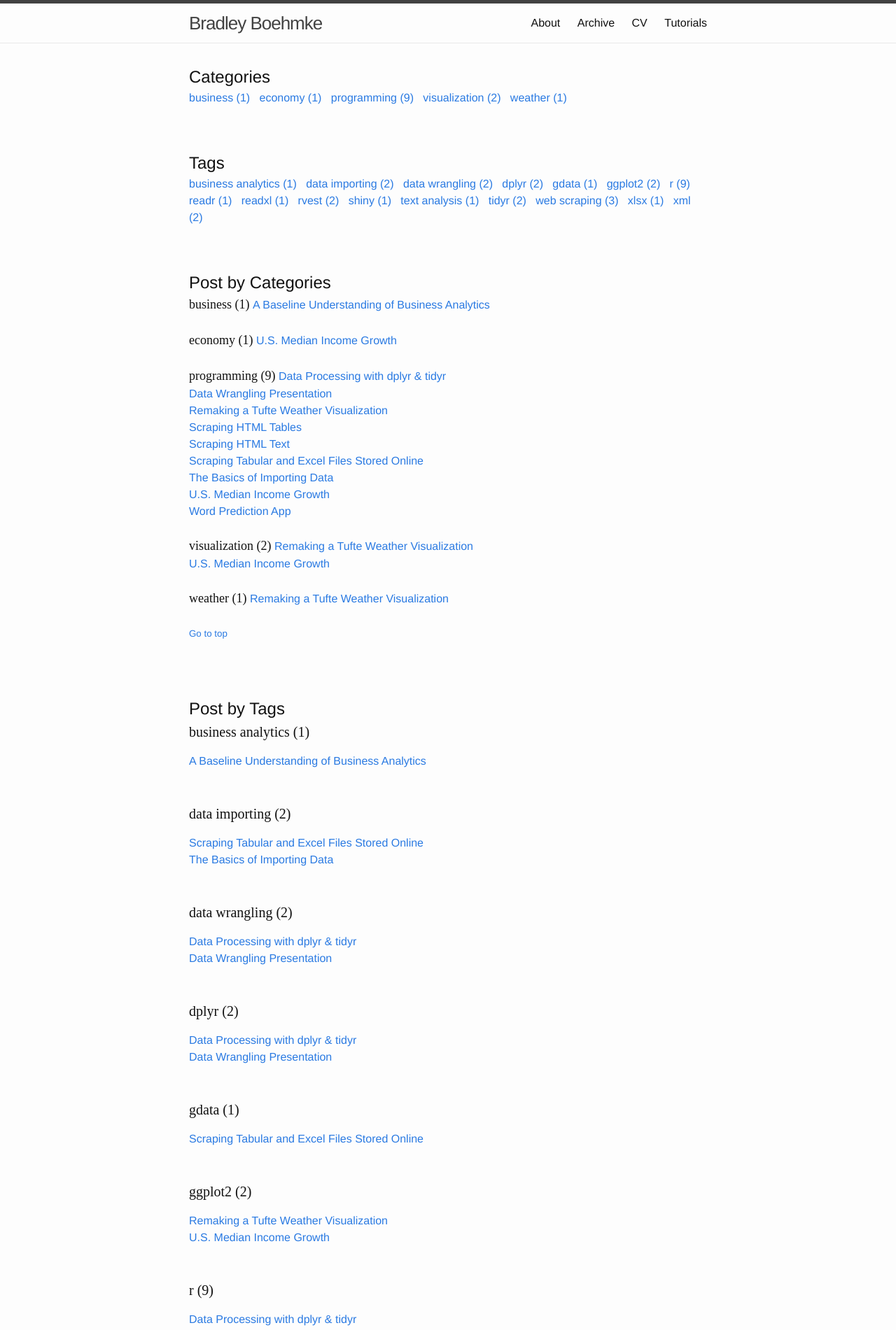
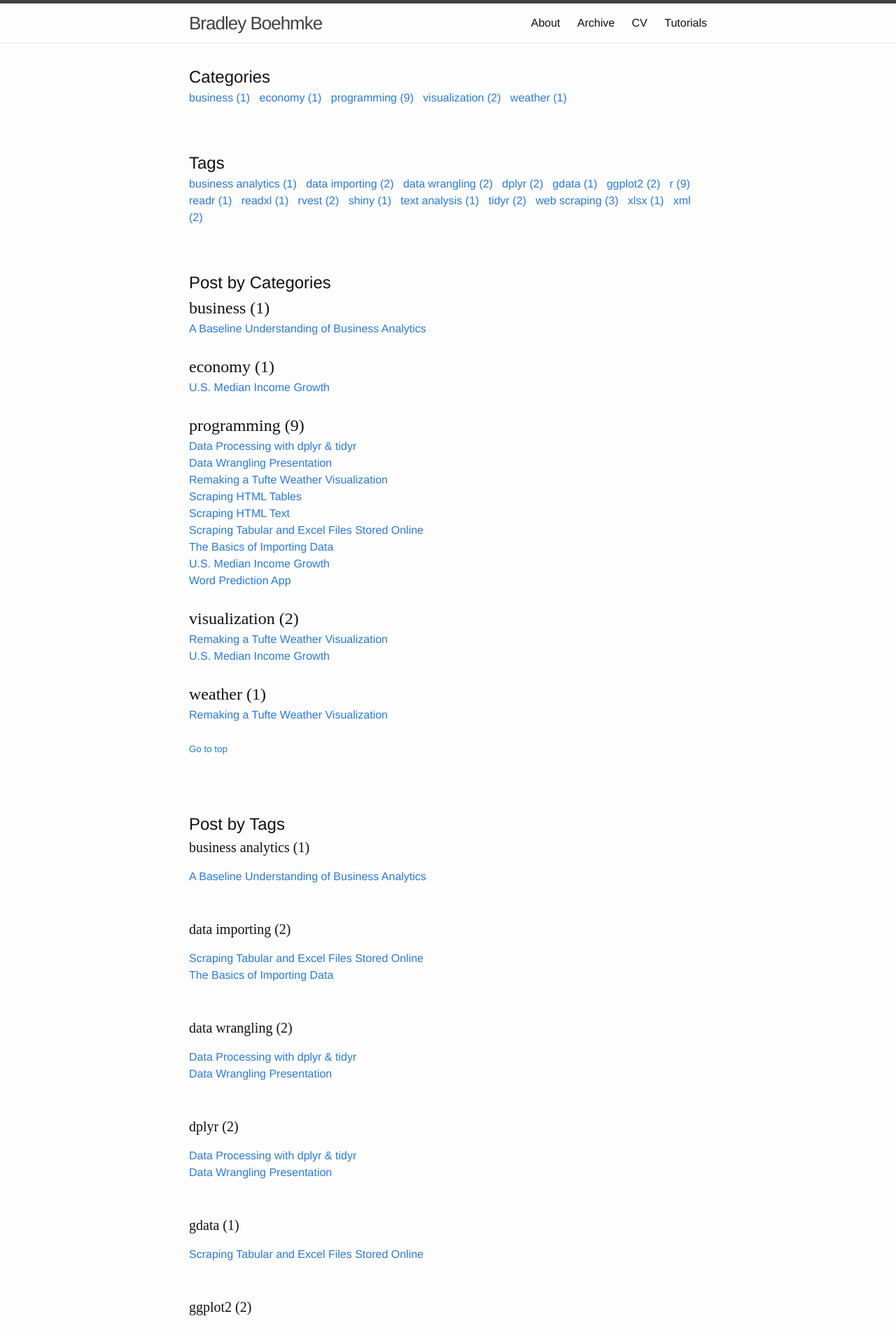
Before and after one commit to bradleyboehmke/bradleyboehmke, a Jekyll site: the page built from archivebycategory.md, in a window 1280 px wide. Shown: the top 1901 px of the page at 70% size. Built offline with Jekyll 4.4.1, drawn with Linux system fonts in a browser that asks for light colours.

Commit message:
Update archivebycategory.md

```diff
--- a/archivebycategory.md
+++ b/archivebycategory.md
@@ -41,7 +41,8 @@
 <font size="5">Post by Categories</font>
 <div id="category-index">
     {% for category in categories %}
-    <a name="{{ category[0] }}"></a><font size="4" style="font-family:Gentium Basic">{{ category[0] | replace:'-', ' ' }} ({{ category | last | size }}) </font>
+        <a name="{{ category[0] }}"></a><font size="5" style="font-family:Gentium Basic">{{ category[0] | replace:'-', ' ' }} ({{ category | last | size }}) </font>
+        <br>
     {% assign sorted_posts = site.posts | sort: 'title' %}
     {% for post in sorted_posts %}
     {%if post.categories contains category[0]%}
```
